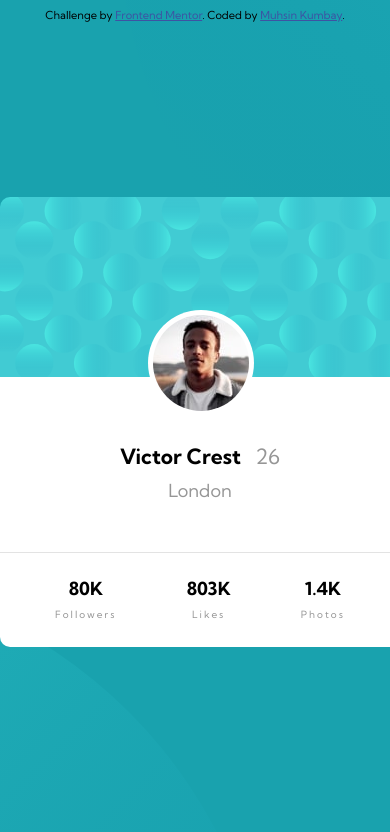
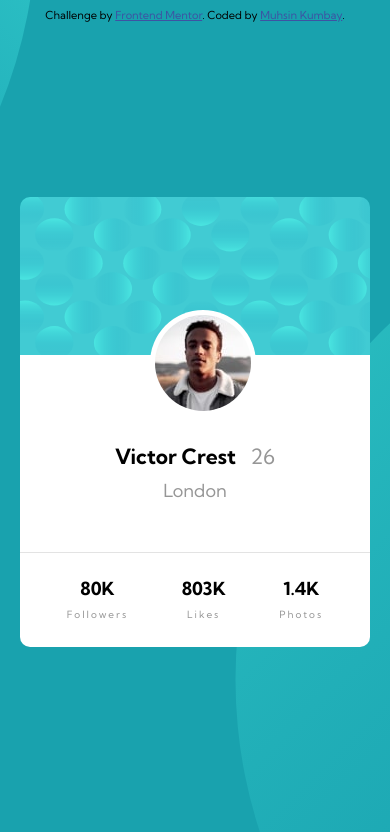
Before and after one commit to muhsink99/frontend-mentor-solutions, a plain HTML site: page newbie/profile-card-component/index.html in a window 390 px wide. Drawn offline with Linux system fonts and the light colour scheme.

Commit message:
improve mobile repsonsiveness of background

```diff
--- a/newbie/profile-card-component/style.scss
+++ b/newbie/profile-card-component/style.scss
@@ -13,8 +13,14 @@ html {
     background-image: url("images/bg-pattern-top.svg"),
       url("images/bg-pattern-bottom.svg");
     background-repeat: no-repeat, no-repeat;
-    background-position: -20% 60%, 120% -60%;
-    background-origin: content-box;
+
+    @media all and (min-width: 1440px) {
+      background-position: -20% 60%, 120% -60%;
+    }
+
+    @media all and (max-width: 500px) and (min-height: 300px) {
+      background-position: 160% 60%, -40% -20%;
+    }
 
     font-family: "Kumbh Sans", sans-serif;
     font-size: 18px;
@@ -44,13 +50,12 @@ html {
   right: 0;
   margin: auto;
   height: 450px;
-  width: 400px;
+  width: 350px;
   background: url("./images/bg-pattern-card.svg"), white;
   background-repeat: no-repeat, no-repeat;
-  background-size: 450px 40%;
+  background-size: 450px 35%;
 
   border-radius: 10px;
-  box-shadow: 1px;
 
   display: flex;
   flex-direction: column;
```
Also changed, not shown: newbie/profile-card-component/style.css, 1 other file.
